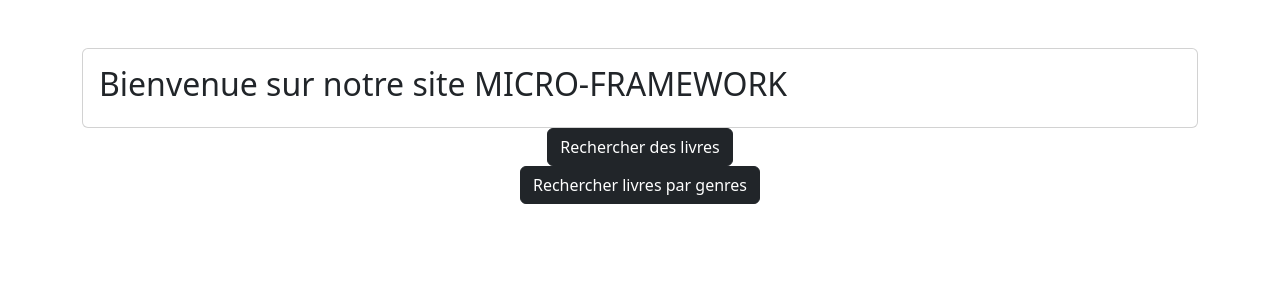
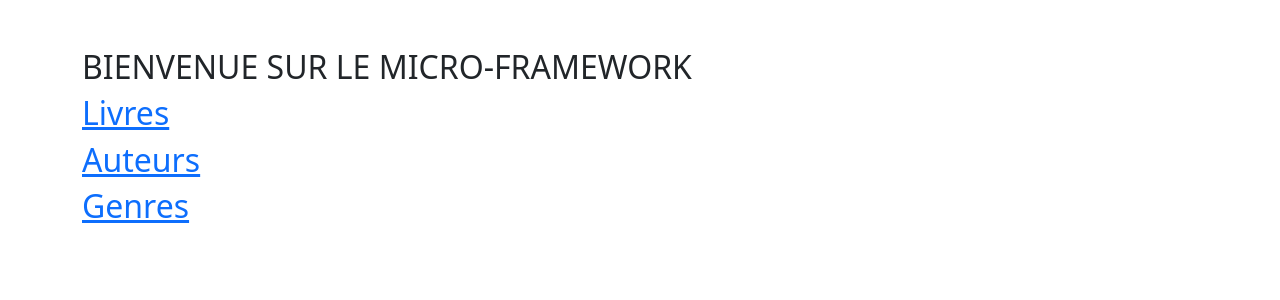
Before and after one commit to TONYR2023/MicroFrameworkPhp, a PHP site: page / in a window 1280 px wide. Shown: the part 56-356 px from the top of the page. Run offline with PHP 8.4, Linux system fonts and the light colour scheme.

Commit message:
nouveau commit du dimanche

```diff
--- a/src/Controller/LivreController.php
+++ b/src/Controller/LivreController.php
@@ -49,10 +49,13 @@ class LivreController extends AbstractController
         {
             Model::getInstance()->save('livre', $_POST);
             header('location: ?controller=LivreController&method=livre');
-            header('location: ?controller=LivreController&method=livre');
+
         }
 
     }
+
+
+
     public function afficherNomGenre()
     {
         $this->render('livres', 'Mes livres', ['livres' => $livres]);
--- a/src/Views/index.php
+++ b/src/Views/index.php
@@ -1,11 +1,10 @@
-<div class="card">
-  <div class="card-body">
-    <div class="" > <h2>Bienvenue sur notre site MICRO-FRAMEWORK</h2></div>
-  </div>
-</div>
-<div class="d-flex gap-2 list-unstyled align-items-center justify-content-center">
-                        <a class="d-flex btn btn-dark" role="search" href="?controller=LivreController&method=livre">Rechercher des livres</a>
-                </div>
-                <div class="d-flex gap-2 list-unstyled align-items-center justify-content-center">
-                        <a class="d-flex btn btn-dark" role="search" href="?controller=GenreController&method=genre">Rechercher livres par genres</a>
-                </div>
+<H2>BIENVENUE SUR LE MICRO-FRAMEWORK</H2>
+<a href='?controller=LivreController&method=livre'>
+    <h2>Livres</h2>
+</a>
+<a href='?controller=AuteurController&method=auteurs'>
+    <h2>Auteurs</h2>
+</a>
+<a href='?controller=GenreController&method=genre'>
+    <h2>Genres</h2>
+</a>
```
Also changed, not shown: src/Views/LIVRESEXE.md (deleted, +0 -7 lines), src/Views/search/index.php (+5 -11 lines).
